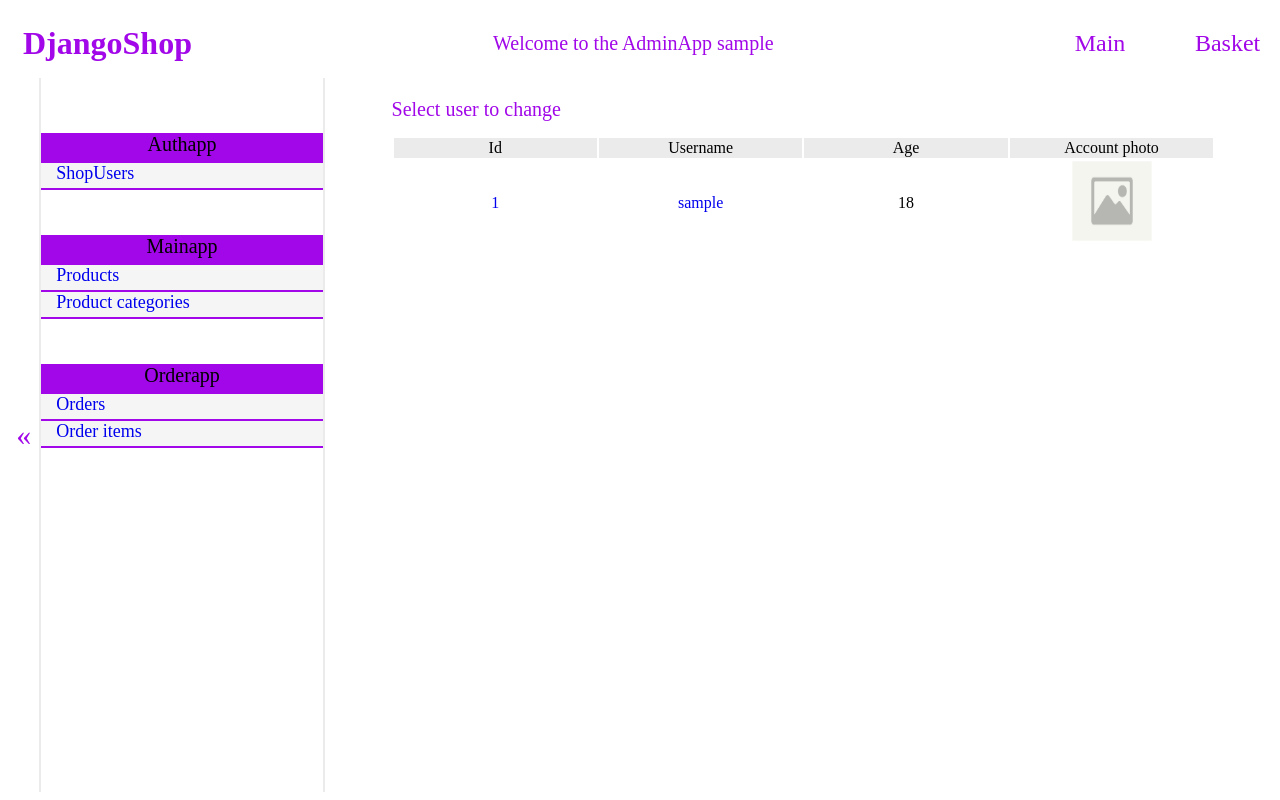
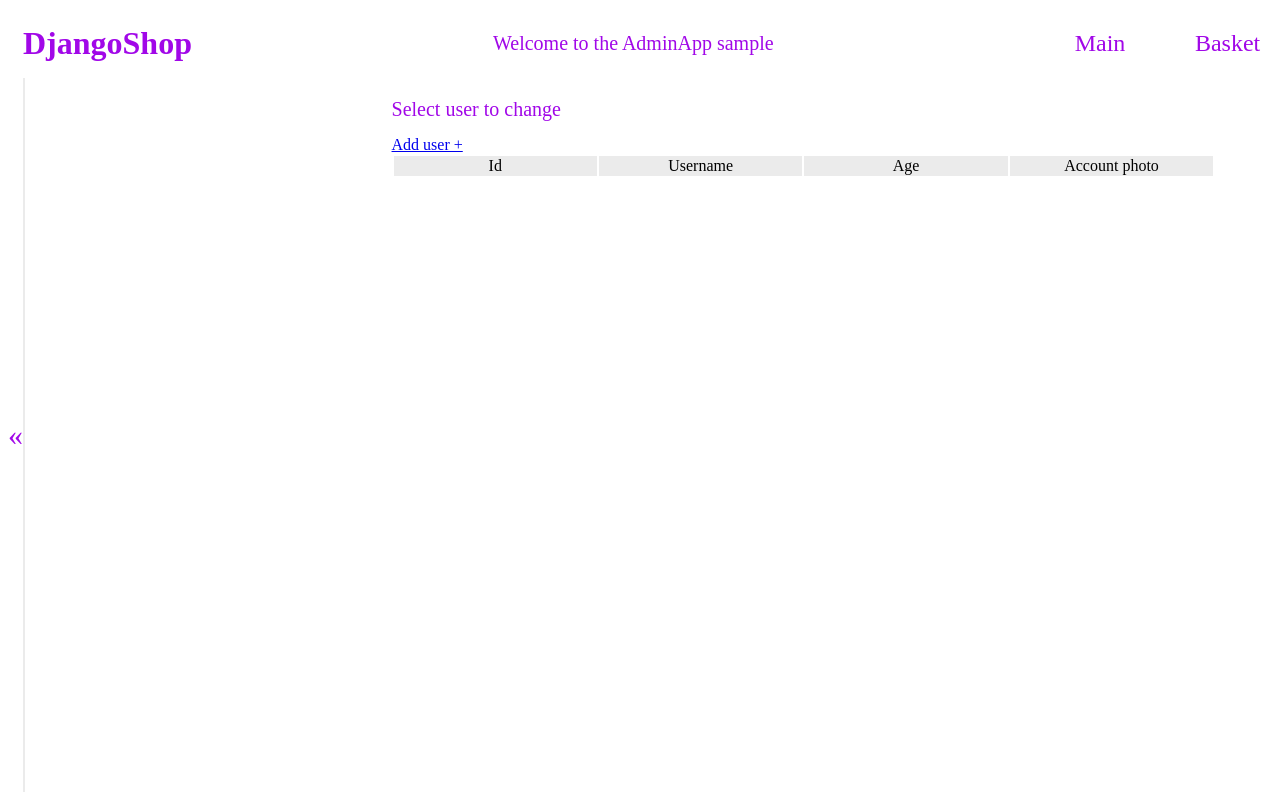
Before and after one commit to Nikiktoss/DjangoShop, a Django app: page /adminapp/ in a window 1280 px wide. Run offline with Django 4.2, Linux system fonts and the light colour scheme; the visitor is signed in with stand-in values (Sample User, id 1); data comes from the database, SQL or seed files in the repository.

Commit message:
add main adminapp page template

```diff
--- a/adminapp/templates/main_admin_page.html
+++ b/adminapp/templates/main_admin_page.html
@@ -1,43 +1,17 @@
-<!DOCTYPE html>
+{% extends 'base_adminapp_page.html' %}
 {% load static %}
-<html lang="en">
-<head>
-    <meta charset="UTF-8">
-    <title>DjangoShop | AdminApp Main Page</title>
+
+{% block title %}DjangoShop | AdminApp Main Page{% endblock %}
+{% block css %}
         <link rel="stylesheet" href="{% static 'css/main_admin_page_styles.css' %}">
-</head>
-<body>
-    <div class="adminapp_header">
-        <div class="header__logo">DjangoShop</div>
-        <p class="intro__text">Welcome to the AdminApp {{ user.username }}</p>
-        <div class="additional__components">
-            <a href="{% url 'mainapp:main_page' %}" class="additional__element">Main</a>
-            <a href="#" class="additional__element">Basket</a>
+{% endblock %}
+
+{% block content %}
+    <div class="adminapp__users" id="adminapp">
+        <div class="action__start">
+            <p class="action__title">Select user to change</p>
+            <a href="{% url 'adminapp:admin_user_create_page' %}" class="add__user_action">Add user +</a>
         </div>
-    </div>
-    <div class="adminapp__content">
-        <div style=" width: 25%; display: flex;" id="side__part">
-            <div class="open__button" id="open_button" onclick="open_sidebar()">&raquo;</div>
-            <div class="close__button" id="close_button" onclick="close_sidebar()">&laquo;</div>
-            <div class="adminapp__sidebar" id="admin_sidebar">
-                <div class="sidebar__component">
-                    <div class="sidebar__component_title">Authapp</div>
-                    <div class="sidebar__component_class"><a style="text-decoration: none; font-size: 18px; margin-left: 15px;" href="#">ShopUsers</a></div>
-                </div>
-                <div class="sidebar__component">
-                    <div class="sidebar__component_title">Mainapp</div>
-                    <div class="sidebar__component_class"><a style="text-decoration: none; font-size: 18px; margin-left: 15px;" href="#">Products</a></div>
-                    <div class="sidebar__component_class"><a style="text-decoration: none; font-size: 18px; margin-left: 15px;" href="#">Product categories</a></div>
-                </div>
-                <div class="sidebar__component">
-                    <div class="sidebar__component_title">Orderapp</div>
-                    <div class="sidebar__component_class"><a style="text-decoration: none; font-size: 18px; margin-left: 15px;" href="#">Orders</a></div>
-                    <div class="sidebar__component_class"><a style="text-decoration: none; font-size: 18px; margin-left: 15px;" href="#">Order items</a></div>
-                </div>
-            </div>
-        </div>
-        <div class="adminapp__users" id="adminapp_users">
-            <p class="action__title">Select user to change</p>
         <table class="action__fields">
             <thead>
                 <tr style="background: #ebebeb;">
@@ -48,11 +22,11 @@
                 </tr>
             </thead>
             <tbody>
-                    {% for user in users %}
+                {% for user in object_list %}
                     {% if forloop.counter0|divisibleby:"2" %}
-                            <tr style="background-color: white;">
-                                <td style="text-align: center;"><a href="#" style="text-decoration: none;">{{ user.id }}</a></td>
-                                <td style="text-align: center;"><a href="#" style="text-decoration: none;">{{ user.username }}</a></td>
+                        <tr style="background-color: white; height: 90px;">
+                            <td style="text-align: center;"><a href="{% url 'adminapp:admin_user_update_page' pk=user.id username=user.username %}" style="text-decoration: none;">{{ user.id }}</a></td>
+                            <td style="text-align: center;"><a href="{% url 'adminapp:admin_user_update_page' pk=user.id username=user.username %}" style="text-decoration: none;">{{ user.username }}</a></td>
                             <td style="text-align: center;">{{ user.age }}</td>
                             {% if user.photo %}
                                 <td style="text-align: center;"><img src="{{ user.photo.url }}" style="width: 80px; height: 80px;"></td>
@@ -61,9 +35,9 @@
                             {% endif %}
                         </tr>
                     {% else %}
-                            <tr style="background-color: #ebebeb;">
-                                <td style="text-align: center;"><a href="#" style="text-decoration: none;">{{ user.id }}</a></td>
-                                <td style="text-align: center;"><a href="#" style="text-decoration: none;">{{ user.username }}</a></td>
+                        <tr style="background-color: #ebebeb; height: 90px;">
+                            <td style="text-align: center;"><a href="{% url 'adminapp:admin_user_update_page' pk=user.id username=user.username %}" style="text-decoration: none;">{{ user.id }}</a></td>
+                            <td style="text-align: center;"><a href="{% url 'adminapp:admin_user_update_page' pk=user.id username=user.username %}" style="text-decoration: none;">{{ user.username }}</a></td>
                             <td style="text-align: center;">{{ user.age }}</td>
                             {% if user.photo %}
                                 <td style="text-align: center;"><img src="{{ user.photo.url }}" style="width: 80px; height: 80px;"></td>
@@ -75,10 +49,5 @@
                 {% endfor %}
             </tbody>
         </table>
-
     </div>
-    </div>
-
-<script src="{% static 'js/open_close_sidebar.js' %}"></script>
-</body>
-</html>
+{% endblock %}
```
Lines whose indentation alone changed are shown as unchanged.
